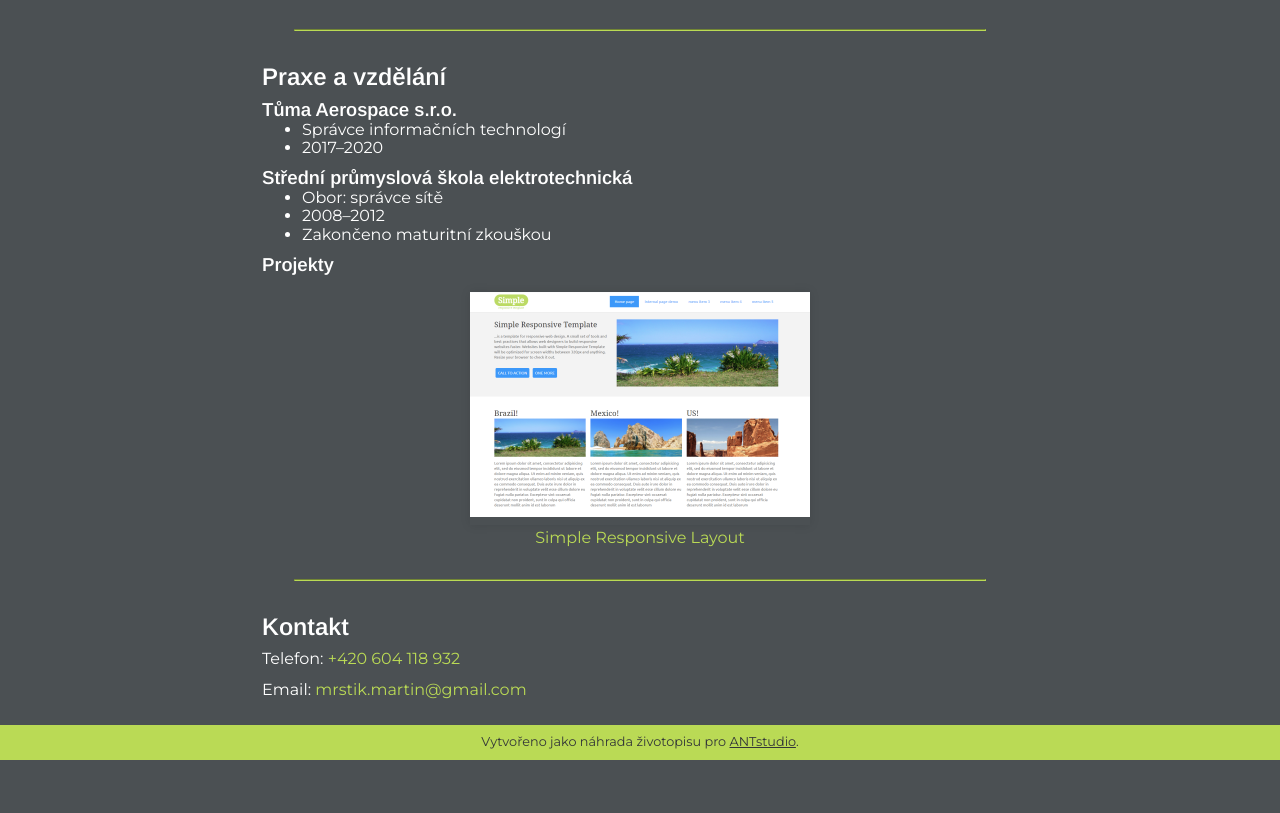
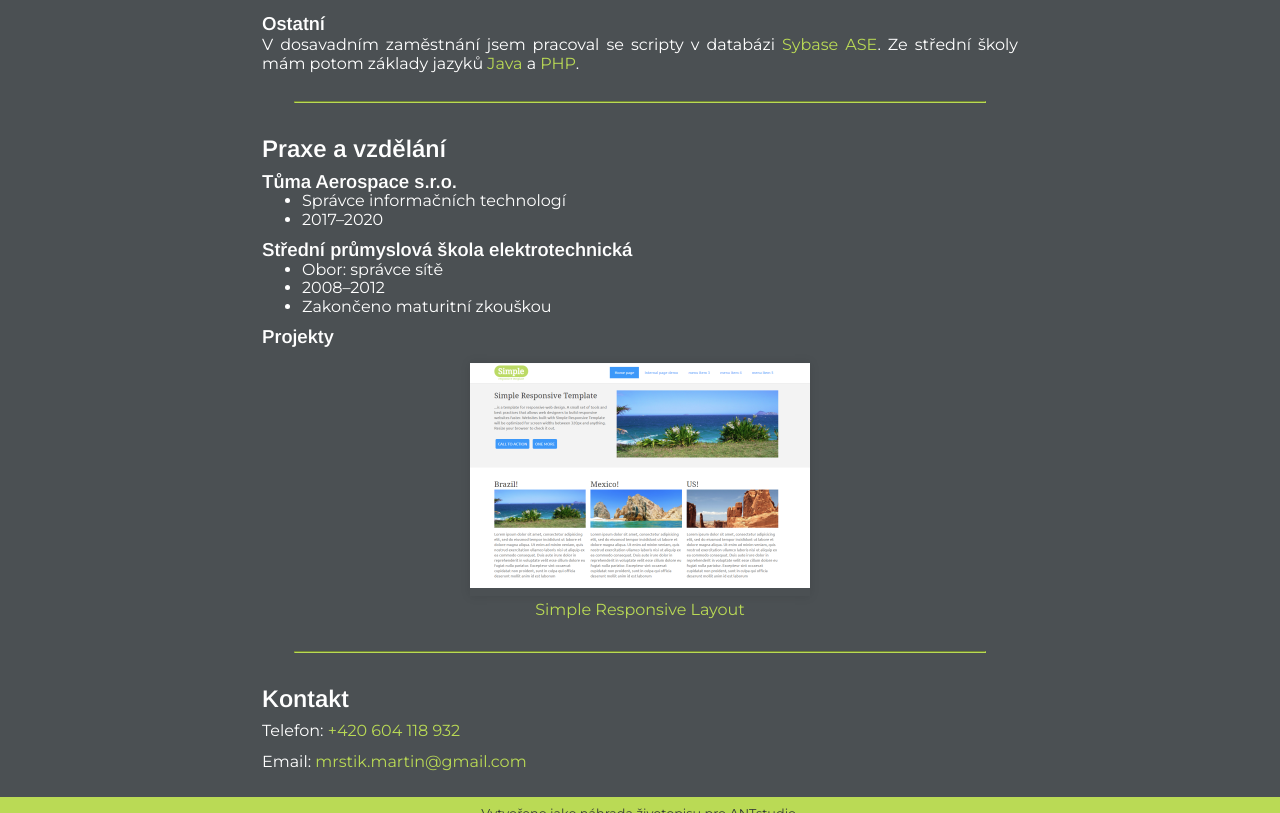
Before and after one commit to mrstikm/Portfolio, a plain HTML site: page index.html in a window 1280 px wide. Shown: the part 977-1790 px from the top of the page. Before the commit the page ends 1737 px from the top, so only its background shows below. Drawn offline with nearby package versions, Linux system fonts and the light colour scheme.

Commit message:
Update index.html

```diff
--- a/index.html
+++ b/index.html
@@ -141,6 +141,9 @@
                         </figcaption>
                     </figure>
                 </div>
+                <h3>Ostatní</h3>
+                <p>V dosavadním zaměstnání jsem pracoval se scripty v databázi <strong>Sybase ASE</strong>. Ze střední
+                    školy mám potom základy jazyků <strong>Java</strong> a <strong>PHP</strong>.</p>
             </article>
             <hr>
             <article id="praxe">
```
